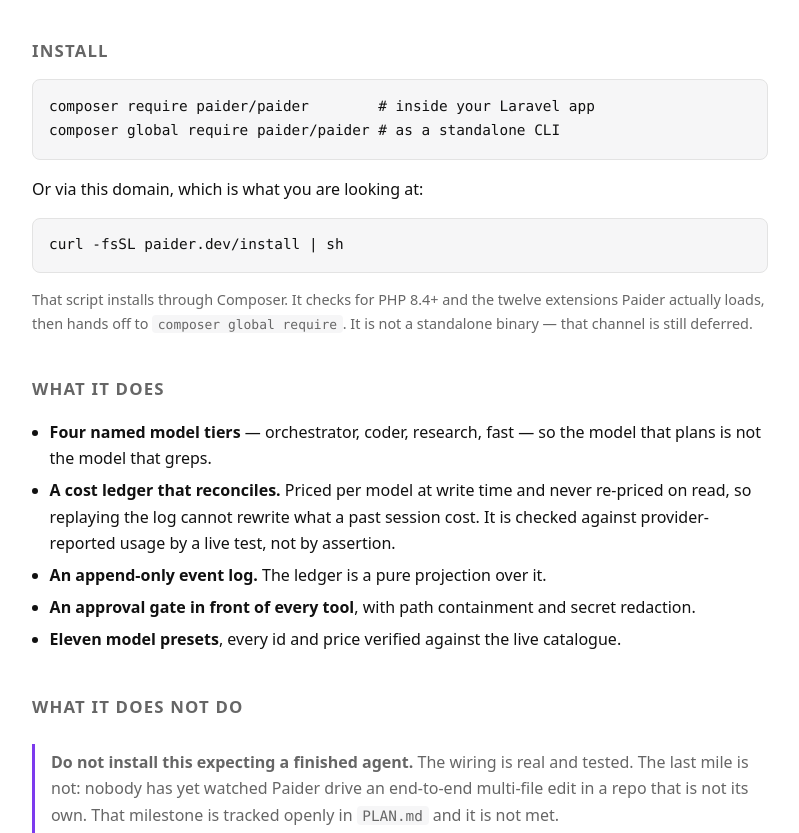
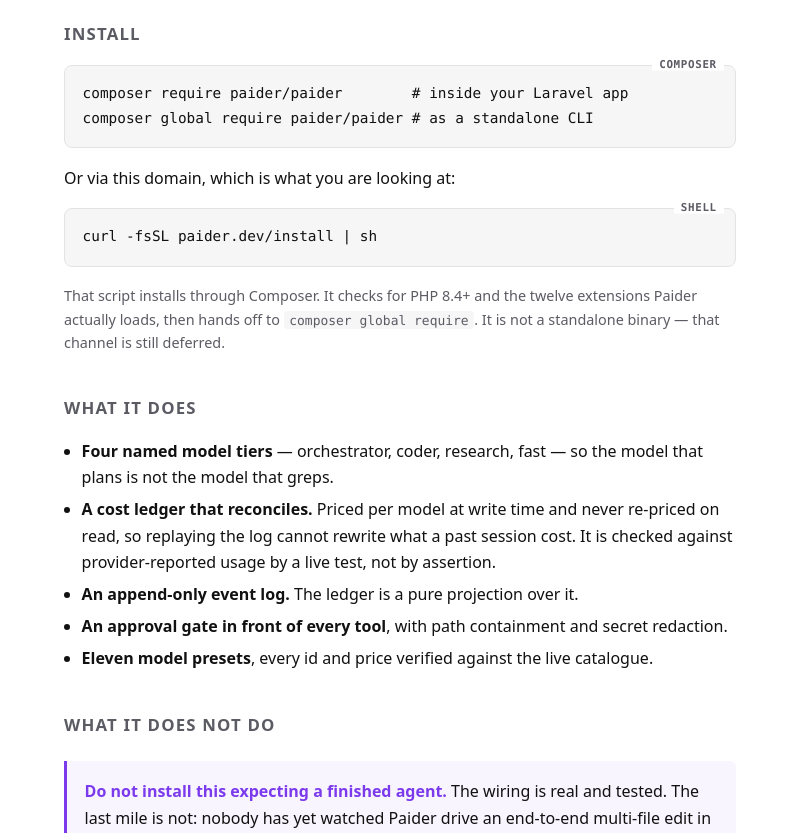
Before and after one commit to shoemoney/paider, a plain HTML site: page index.html in a window 1280 px wide. Shown: the part 152-985 px from the top of the page, without its empty margins (240-1039 px from the left). Drawn offline with Linux system fonts and the light colour scheme.

Commit message:
site: 🎨 apply the 14 SHIP items from design jury round 1
All CSS-only, no JavaScript, no external requests — the page still loads
zero remote assets and runs zero scripts.

- contrast: --dim was #666 / #9a9aa2, both under 4.5:1. The limitations copy
  is set in dim, so the least readable text was the text that matters most.
  Now #5b5b63 / #a2a2ab.
- the warning block gets a tint and radius so it stops reading as an aside.
  Not moved, not softened, same words.
- measure narrowed 46rem -> 42rem (~68 chars), spacing put on a --step scale.
- h1 on clamp(), tagline balanced and capped at 34rem.
- code blocks labelled via data-label ::before — copy stays in markup, chrome
  stays in CSS.
- motion: 160ms baseline, a staggered entrance, a slow breathe on the alpha
  pill. All of it inside a prefers-reduced-motion guard; nothing conveys
  meaning by movement.
- focus-visible rings on links and snippets.

Prose is byte-identical to gh-pages — verified by stripping tags and diffing.
The alpha pill, the 'What it does not do' section and the 'do not install
this expecting a finished agent' warning are untouched.

```diff
--- a/index.html
+++ b/index.html
@@ -6,30 +6,95 @@
 <title>Paider — a PHP coding agent that tells you what it cost</title>
 <meta name="description" content="An AI coding agent written in PHP. Append-only event log, a cost ledger that reconciles against provider-reported usage, and an approval gate in front of every tool.">
 <style>
-  :root { color-scheme: light dark; --fg:#111; --bg:#fff; --dim:#666; --line:#e3e3e3; --accent:#7c3aed; --code:#f6f6f7; }
+  /* ── tokens ──────────────────────────────────────────────────────────
+     Dim text was #666 / #9a9aa2 — both under 4.5:1 on their backgrounds.
+     The honesty copy (limitations, caveats) is set in dim, so it was the
+     least readable text on the page and is the text that matters most. */
+  :root {
+    color-scheme: light dark;
+    --fg:#111; --bg:#fff; --dim:#5b5b63; --line:#e3e3e3;
+    --accent:#7c3aed; --code:#f6f6f7; --warn-bg:#7c3aed0d;
+    --step:.35rem; --ease:cubic-bezier(.2,0,.2,1); --dur:160ms;
+  }
   @media (prefers-color-scheme: dark) {
-    :root { --fg:#e8e8ea; --bg:#0f0f11; --dim:#9a9aa2; --line:#26262b; --accent:#a78bfa; --code:#18181c; }
+    :root {
+      --fg:#e8e8ea; --bg:#0f0f11; --dim:#a2a2ab; --line:#26262b;
+      --accent:#a78bfa; --code:#18181c; --warn-bg:#a78bfa14;
+    }
   }
+
   * { box-sizing:border-box }
+
   body { margin:0; padding:3rem 1.25rem 5rem; background:var(--bg); color:var(--fg);
-         font:16px/1.65 ui-sans-serif,system-ui,-apple-system,"Segoe UI",Roboto,sans-serif; }
-  main { max-width:46rem; margin:0 auto }
-  h1 { font-size:2.6rem; margin:0 0 .3rem; letter-spacing:-.02em }
-  .tag { color:var(--dim); font-size:1.05rem; margin:0 0 2rem }
+         font:16px/1.65 ui-sans-serif,system-ui,-apple-system,"Segoe UI",Roboto,sans-serif;
+         -webkit-font-smoothing:antialiased; text-rendering:optimizeLegibility; }
+
+  /* 42rem holds ~68 characters at this size — closer to a comfortable measure
+     than 46rem, which ran long on the prose paragraphs. */
+  main { max-width:42rem; margin:0 auto }
+
+  h1 { font-size:clamp(2.1rem,1.6rem + 2.2vw,2.9rem); margin:0 0 calc(var(--step) * 1);
+       letter-spacing:-.025em; line-height:1.1; font-weight:700 }
+  .tag { color:var(--dim); font-size:1.08rem; margin:0 0 calc(var(--step) * 6);
+         max-width:34rem; text-wrap:balance }
+
   .alpha { display:inline-block; font-size:.72rem; font-weight:700; letter-spacing:.08em;
            text-transform:uppercase; color:var(--accent); border:1px solid var(--accent);
-           border-radius:999px; padding:.15rem .6rem; vertical-align:.35rem; margin-left:.5rem }
+           border-radius:999px; padding:.15rem .6rem; vertical-align:.35rem; margin-left:.5rem;
+           animation:breathe 4s var(--ease) infinite }
+
   h2 { font-size:1.05rem; text-transform:uppercase; letter-spacing:.07em; color:var(--dim);
-       margin:2.5rem 0 .75rem; font-weight:600 }
+       margin:calc(var(--step) * 7) 0 calc(var(--step) * 2); font-weight:600 }
+
+  /* Labelled code blocks: the label is generated from data-label, so the copy
+     stays in the markup and the chrome stays in CSS. */
+  .snippet { position:relative; margin:calc(var(--step) * 3) 0 }
+  .snippet[data-label]::before {
+    content:attr(data-label); position:absolute; top:0; right:.75rem;
+    transform:translateY(-50%); background:var(--bg); color:var(--dim);
+    font:600 .68rem/1 ui-monospace,SFMono-Regular,Menlo,monospace;
+    letter-spacing:.06em; text-transform:uppercase; padding:0 .45rem;
+  }
   pre { background:var(--code); border:1px solid var(--line); border-radius:8px;
-        padding:.9rem 1rem; overflow-x:auto; font-size:.9rem }
+        padding:1rem 1.1rem; overflow-x:auto; font-size:.9rem; margin:0;
+        transition:border-color var(--dur) var(--ease) }
+  .snippet:hover pre { border-color:var(--accent) }
   code { font-family:ui-monospace,SFMono-Regular,Menlo,monospace }
   p code { background:var(--code); padding:.1rem .35rem; border-radius:4px; font-size:.9em }
-  a { color:var(--accent) }
-  ul { padding-left:1.1rem } li { margin:.35rem 0 }
-  .warn { border-left:3px solid var(--accent); padding:.1rem 0 .1rem 1rem; margin:1.5rem 0; color:var(--dim) }
-  footer { margin-top:4rem; padding-top:1.25rem; border-top:1px solid var(--line);
-           color:var(--dim); font-size:.85rem }
+
+  a { color:var(--accent); text-underline-offset:.18em;
+      transition:opacity var(--dur) var(--ease) }
+  a:hover { opacity:.72 }
+  a:focus-visible, .snippet:focus-visible {
+    outline:2px solid var(--accent); outline-offset:3px; border-radius:3px }
+
+  ul { padding-left:1.1rem } li { margin:calc(var(--step) * 1) 0 }
+
+  /* The warning is the most important block on the page. Tinting it stops it
+     reading as an aside without moving it or softening the words. */
+  .warn { border-left:3px solid var(--accent); background:var(--warn-bg);
+          padding:.9rem 1rem .9rem 1.1rem; margin:calc(var(--step) * 4) 0;
+          border-radius:0 6px 6px 0; color:var(--fg) }
+  .warn strong { color:var(--accent) }
+
+  footer { margin-top:calc(var(--step) * 11); padding-top:1.25rem;
+           border-top:1px solid var(--line); color:var(--dim); font-size:.85rem }
+
+  @keyframes breathe { 0%,100% { opacity:1 } 50% { opacity:.62 } }
+  @keyframes rise { from { opacity:0; transform:translateY(8px) } to { opacity:1; transform:none } }
+
+  main > * { animation:rise .5s var(--ease) both }
+  main > :nth-child(2) { animation-delay:.04s }
+  main > :nth-child(3) { animation-delay:.08s }
+  main > :nth-child(n+4) { animation-delay:.12s }
+
+  /* Every animation above is opt-out. Nothing here conveys meaning by motion. */
+  @media (prefers-reduced-motion: reduce) {
+    *, *::before, *::after {
+      animation-duration:.01ms !important; animation-iteration-count:1 !important;
+      transition-duration:.01ms !important; scroll-behavior:auto !important;
+    }
+  }
 </style>
 </head>
 <body>
@@ -38,11 +103,11 @@
   <p class="tag">An AI coding agent written in PHP — that can tell you what it cost.</p>
 
   <h2>Install</h2>
-  <pre><code>composer require paider/paider        # inside your Laravel app
-composer global require paider/paider # as a standalone CLI</code></pre>
+  <div class="snippet" data-label="composer"><pre><code>composer require paider/paider        # inside your Laravel app
+composer global require paider/paider # as a standalone CLI</code></pre></div>
 
   <p>Or via this domain, which is what you are looking at:</p>
-  <pre><code>curl -fsSL paider.dev/install | sh</code></pre>
+  <div class="snippet" data-label="shell"><pre><code>curl -fsSL paider.dev/install | sh</code></pre></div>
   <p style="color:var(--dim);font-size:.9rem">
     That script installs through Composer. It checks for PHP&nbsp;8.4+ and the twelve
     extensions Paider actually loads, then hands off to <code>composer global require</code>.
```
